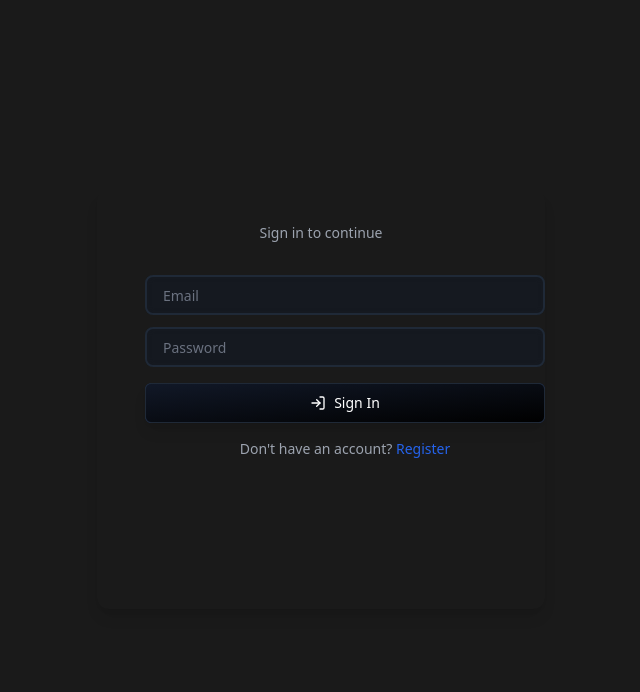
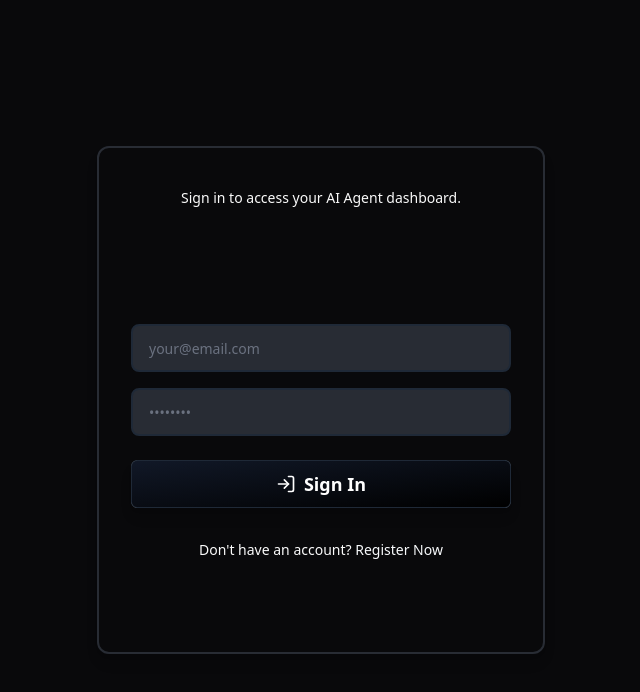
Before and after one commit to rokanchowdhuryonick/crm-agent-chat, a Next.js app: page / in a window 1280 px wide. Shown: the top 692 px of the page, without its empty margins (319-959 px from the left). Built offline with nearby package versions, Linux system fonts and the light colour scheme; no server answers.

Commit message:
domain changed

```diff
--- a/next.config.ts
+++ b/next.config.ts
@@ -23,7 +23,7 @@ const nextConfig: NextConfig = {
       // Add production domain here when deployed
       {
         protocol: 'https',
-        hostname: 'ai-agent-crm-backend.aisapiens.online',
+        hostname: 'backend.crm-agent-chat.rokanchowdhuryonick.com',
         port: '',
         pathname: '/public-files/**',
       },
--- a/src/app/globals.css
+++ b/src/app/globals.css
@@ -4,65 +4,65 @@
 
 @layer base {
   :root {
-    --background: 0 0% 10%;
-    --foreground: 240 10% 98%;
+    --background: 240 10% 3.9%; /* Darker background */
+    --foreground: 0 0% 98%; /* Light foreground for contrast */
 
-    --card: 0 0% 10%;
-    --card-foreground: 240 10% 98%;
+    --card: 240 10% 3.9%;
+    --card-foreground: 0 0% 98%;
 
-    --popover: 0 0% 10%;
-    --popover-foreground: 240 10% 98%;
+    --popover: 240 10% 3.9%;
+    --popover-foreground: 0 0% 98%;
 
-    --primary: 240 5.9% 10%;
-    --primary-foreground: 0 0% 98%;
+    --primary: 210 40% 98%; /* Brighter primary for accents */
+    --primary-foreground: 222.2 47.4% 11.2%;
 
-    --secondary: 240 4.8% 95.9%;
-    --secondary-foreground: 240 5.9% 10%;
+    --secondary: 220 14.3% 9.8%; /* Slightly lighter dark for secondary elements */
+    --secondary-foreground: 0 0% 98%;
 
-    --muted: 240 4.8% 95.9%;
-    --muted-foreground: 240 3.8% 46.1%;
+    --muted: 220 9% 46.1%;
+    --muted-foreground: 220 8.9% 94.9%; /* Lighter muted foreground */
 
-    --accent: 240 4.8% 95.9%;
-    --accent-foreground: 240 5.9% 10%;
+    --accent: 210 40% 98%;
+    --accent-foreground: 222.2 47.4% 11.2%;
 
-    --destructive: 0 84.2% 60.2%;
+    --destructive: 0 72.2% 50.6%;
     --destructive-foreground: 0 0% 98%;
 
-    --border: 240 5.9% 90%;
-    --input: 240 5.9% 90%;
-    --ring: 240 5.9% 10%;
+    --border: 220 13% 18%; /* Darker border */
+    --input: 220 13% 18%; /* Darker input background */
+    --ring: 210 40% 98%; /* Ring color to match primary accent */
 
-    --radius: 0.5rem;
+    --radius: 0.75rem; /* Slightly larger radius for a more modern feel */
   }
 
   .dark {
-    --background: 0 0% 10%;
-    --foreground: 240 10% 98%;
+    --background: 240 10% 3.9%;
+    --foreground: 0 0% 98%;
 
-    --card: 0 0% 10%;
-    --card-foreground: 240 10% 98%;
+    --card: 240 10% 3.9%;
+    --card-foreground: 0 0% 98%;
 
-    --popover: 0 0% 10%;
-    --popover-foreground: 240 10% 98%;
+    --popover: 240 10% 3.9%;
+    --popover-foreground: 0 0% 98%;
 
-    --primary: 240 5.9% 10%;
-    --primary-foreground: 0 0% 98%;
+    --primary: 210 40% 98%;
+    --primary-foreground: 222.2 47.4% 11.2%;
 
-    --secondary: 240 4.8% 95.9%;
-    --secondary-foreground: 240 5.9% 10%;
+    --secondary: 220 14.3% 9.8%;
+    --secondary-foreground: 0 0% 98%;
 
-    --muted: 240 4.8% 95.9%;
-    --muted-foreground: 240 3.8% 46.1%;
+    --muted: 220 9% 46.1%;
+    --muted-foreground: 220 8.9% 94.9%;
 
-    --accent: 240 4.8% 95.9%;
-    --accent-foreground: 240 5.9% 10%;
+    --accent: 210 40% 98%;
+    --accent-foreground: 222.2 47.4% 11.2%;
 
-    --destructive: 0 62.8% 30.6%;
-    --destructive-foreground: 240 10% 98%;
+    --destructive: 0 72.2% 50.6%;
+    --destructive-foreground: 0 0% 98%;
 
-    --border: 240 5.9% 90%;
-    --input: 240 5.9% 90%;
-    --ring: 240 5.9% 10%;
+    --border: 220 13% 18%;
+    --input: 220 13% 18%;
+    --ring: 210 40% 98%;
   }
 }
 
@@ -72,6 +72,6 @@
   }
   body {
     @apply bg-background text-foreground;
-    font-feature-settings: "rlig" 1, "calt" 1;
+    font-feature-settings: "rlig" 1, "calt" 1, "cv11" 1; /* Added cv11 for better font rendering */
   }
 }
--- a/src/app/layout.tsx
+++ b/src/app/layout.tsx
@@ -2,6 +2,13 @@
 
 import { AuthProvider } from '../contexts/AuthContext';
 import './globals.css'
+import { Inter as FontSans } from "next/font/google"
+import { cn } from "@/lib/utils"
+
+const fontSans = FontSans({
+  subsets: ["latin"],
+  variable: "--font-sans",
+})
 
 export default function RootLayout({
   children,
@@ -9,8 +16,11 @@ export default function RootLayout({
   children: React.ReactNode;
 }) {
   return (
-    <html lang="en">
-      <body>
+    <html lang="en" suppressHydrationWarning>
+      <body className={cn(
+          "min-h-screen bg-background font-sans antialiased",
+          fontSans.variable
+        )}>
         <AuthProvider>
           {children}
         </AuthProvider>
--- a/src/components/auth/AuthScreen.jsx
+++ b/src/components/auth/AuthScreen.jsx
@@ -127,18 +127,18 @@ export const AuthScreen = () => {
   };
 
   return (
-    <div className="min-h-screen flex items-center justify-center p-4 bg-primary-black text-off-white">
-      <Card className="w-full max-w-md bg-[#1a1a1a] border-none rounded-xl shadow-2xl overflow-hidden">
-        <CardHeader className="space-y-2 pb-4">
-          <CardTitle className="text-2xl font-bold text-center text-white">
-            {authMode === 'login' ? '' : 'Create Account'}
+    <div className="min-h-screen flex items-center justify-center p-4 bg-background text-foreground">
+      <Card className="w-full max-w-md bg-card border-border rounded-xl shadow-2xl overflow-hidden">
+        <CardHeader className="space-y-2 pb-6 pt-8 text-center"> {/* Increased top/bottom padding, centered text */}
+          <CardTitle className="text-3xl font-bold text-primary">
+            {authMode === 'login' ? '' : 'Create Your Account'}
           </CardTitle>
-          <CardDescription className="text-center text-gray-400">
-            {authMode === 'login' ? 'Sign in to continue' : 'Fill in the details to register'}
+          <CardDescription className="text-muted-foreground px-4">
+            {authMode === 'login' ? 'Sign in to access your AI Agent dashboard.' : 'Join us and explore the future of AI.'}
           </CardDescription>
-          {error && <div className="text-red-500 text-center pt-2 text-sm">{error}</div>}
+          {error && <div className="text-destructive pt-3 text-sm px-4">{error}</div>}
         </CardHeader>
-        <CardContent className="relative overflow-hidden min-h-[350px] pt-4"> {/* Adjusted min-height */}
+        <CardContent className="relative overflow-hidden min-h-[420px] p-0"> {/* Adjusted min-height, no padding here */}
           <AnimatePresence mode="wait" custom={authMode === 'login' ? 'right' : 'left'}>
             {authMode === 'login' ? (
               <motion.div
@@ -148,17 +148,17 @@ export const AuthScreen = () => {
                 initial="hidden"
                 animate="visible"
                 exit="exit"
-                className="absolute w-full px-6" // Added padding to match CardContent default
+                className="absolute inset-0 flex flex-col justify-center items-center p-6 sm:p-8" // Use flex to center, added responsive padding
               >
-                <form onSubmit={handleLogin} className="space-y-4">
-                  <div className="space-y-3">
+                <form onSubmit={handleLogin} className="w-full space-y-6">
+                  <div className="space-y-4">
                     <Input
                       type="email"
                       name="email"
                       value={loginData.email}
                       onChange={handleLoginChange}
-                      placeholder="Email"
-                      className="bg-[#1e1e1e] border-gray-700 text-white placeholder:text-gray-500 rounded-lg focus:border-[#2563eb] focus:ring-1 focus:ring-[#2563eb]"
+                      placeholder="your@email.com"
+                      className="bg-input border-border text-foreground placeholder:text-muted-foreground rounded-lg focus:border-primary focus:ring-1 focus:ring-primary h-12 text-base px-4" // Increased height and padding
                       required
                     />
                     <Input
@@ -166,26 +166,26 @@ export const AuthScreen = () => {
                       name="password"
                       value={loginData.password}
                       onChange={handleLoginChange}
-                      placeholder="Password"
-                      className="bg-[#1e1e1e] border-gray-700 text-white placeholder:text-gray-500 rounded-lg focus:border-[#2563eb] focus:ring-1 focus:ring-[#2563eb]"
+                      placeholder="••••••••"
+                      className="bg-input border-border text-foreground placeholder:text-muted-foreground rounded-lg focus:border-primary focus:ring-1 focus:ring-primary h-12 text-base px-4" // Increased height and padding
                       required
                     />
                   </div>
                   <Button
                     type="submit"
-                    className="w-full bg-[#2563eb] hover:bg-[#1d4ed8] text-white transition-colors duration-200 rounded-lg py-2.5"
+                    className="w-full bg-primary hover:bg-primary/90 text-primary-foreground transition-colors duration-200 rounded-lg py-3 text-base sm:text-lg font-semibold h-12 flex items-center justify-center" // Increased height, ensured flex centering for icon
                     disabled={authOperationLoading}
                   >
-                    <LogIn className="mr-2 h-4 w-4" /> {authOperationLoading ? 'Signing in...' : 'Sign In'}
+                    <LogIn className="mr-2 h-5 w-5" /> {authOperationLoading ? 'Signing In...' : 'Sign In'}
                   </Button>
-                  <div className="text-center text-sm text-gray-400">
+                  <div className="text-center text-sm text-muted-foreground pt-2">
                     Don't have an account?{' '}
                     <button
                       type="button"
                       onClick={() => switchMode('register')}
-                      className="font-medium text-[#2563eb] hover:underline focus:outline-none"
+                      className="font-medium text-primary hover:underline focus:outline-none"
                     >
-                      Register
+                      Register Now
                     </button>
                   </div>
                 </form>
@@ -198,17 +198,17 @@ export const AuthScreen = () => {
                 initial="hidden"
                 animate="visible"
                 exit="exit"
-                className="absolute w-full px-6" // Added padding to match CardContent default
+                className="absolute inset-0 flex flex-col justify-center items-center p-6 sm:p-8" // Use flex to center, added responsive padding
               >
-                <form onSubmit={handleRegister} className="space-y-4">
-                  <div className="space-y-3">
+                <form onSubmit={handleRegister} className="w-full space-y-6">
+                  <div className="space-y-4">
                     <Input
                       type="text"
                       name="name"
                       value={registerData.name}
                       onChange={handleRegisterChange}
                       placeholder="Full Name"
-                      className="bg-[#1e1e1e] border-gray-700 text-white placeholder:text-gray-500 rounded-lg focus:border-[#2563eb] focus:ring-1 focus:ring-[#2563eb]"
+                      className="bg-input border-border text-foreground placeholder:text-muted-foreground rounded-lg focus:border-primary focus:ring-1 focus:ring-primary h-12 text-base px-4" // Increased height and padding
                       required
                     />
                     <Input
@@ -216,8 +216,8 @@ export const AuthScreen = () => {
                       name="email"
                       value={registerData.email}
                       onChange={handleRegisterChange}
-                      placeholder="Email"
-                      className="bg-[#1e1e1e] border-gray-700 text-white placeholder:text-gray-500 rounded-lg focus:border-[#2563eb] focus:ring-1 focus:ring-[#2563eb]"
+                      placeholder="your@email.com"
+                      className="bg-input border-border text-foreground placeholder:text-muted-foreground rounded-lg focus:border-primary focus:ring-1 focus:ring-primary h-12 text-base px-4" // Increased height and padding
                       required
                     />
                     <Input
@@ -225,8 +225,8 @@ export const AuthScreen = () => {
                       name="password"
                       value={registerData.password}
                       onChange={handleRegisterChange}
-                      placeholder="Password"
-                      className="bg-[#1e1e1e] border-gray-700 text-white placeholder:text-gray-500 rounded-lg focus:border-[#2563eb] focus:ring-1 focus:ring-[#2563eb]"
+                      placeholder="Create a Password"
+                      className="bg-input border-border text-foreground placeholder:text-muted-foreground rounded-lg focus:border-primary focus:ring-1 focus:ring-primary h-12 text-base px-4" // Increased height and padding
                       required
                     />
                     <Input
@@ -235,25 +235,25 @@ export const AuthScreen = () => {
                       value={registerData.password_confirmation}
                       onChange={handleRegisterChange}
                       placeholder="Confirm Password"
-                      className="bg-[#1e1e1e] border-gray-700 text-white placeholder:text-gray-500 rounded-lg focus:border-[#2563eb] focus:ring-1 focus:ring-[#2563eb]"
+                      className="bg-input border-border text-foreground placeholder:text-muted-foreground rounded-lg focus:border-primary focus:ring-1 focus:ring-primary h-12 text-base px-4" // Increased height and padding
                       required
                     />
                   </div>
                   <Button
                     type="submit"
-                    className="w-full bg-[#2563eb] hover:bg-[#1d4ed8] text-white transition-colors duration-200 rounded-lg py-2.5"
+                    className="w-full bg-primary hover:bg-primary/90 text-primary-foreground transition-colors duration-200 rounded-lg py-3 text-base sm:text-lg font-semibold h-12 flex items-center justify-center" // Increased height, ensured flex centering for icon
                     disabled={authOperationLoading}
                   >
-                     <UserPlus className="mr-2 h-4 w-4" /> {authOperationLoading ? 'Creating Account...' : 'Create Account'}
+                     <UserPlus className="mr-2 h-5 w-5" /> {authOperationLoading ? 'Creating Account...' : 'Create Account'}
                   </Button>
-                  <div className="text-center text-sm text-gray-400">
+                  <div className="text-center text-sm text-muted-foreground pt-2">
                     Already have an account?{' '}
                     <button
                       type="button"
                       onClick={() => switchMode('login')}
-                      className="font-medium text-[#2563eb] hover:underline focus:outline-none"
+                      className="font-medium text-primary hover:underline focus:outline-none"
                     >
-                      Login
+                      Login Here
                     </button>
                   </div>
                 </form>
```
Also changed, not shown: src/components/layout/DashboardLayout.tsx (+43 -45 lines).
